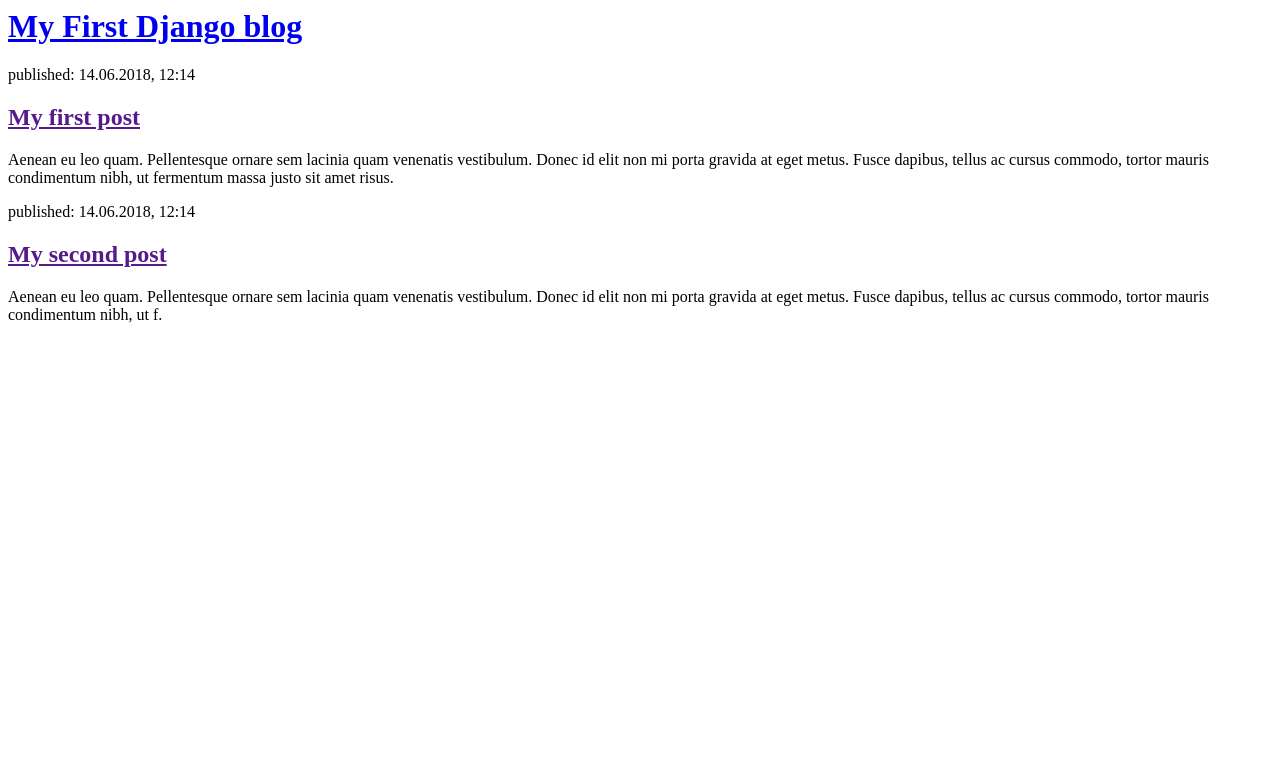
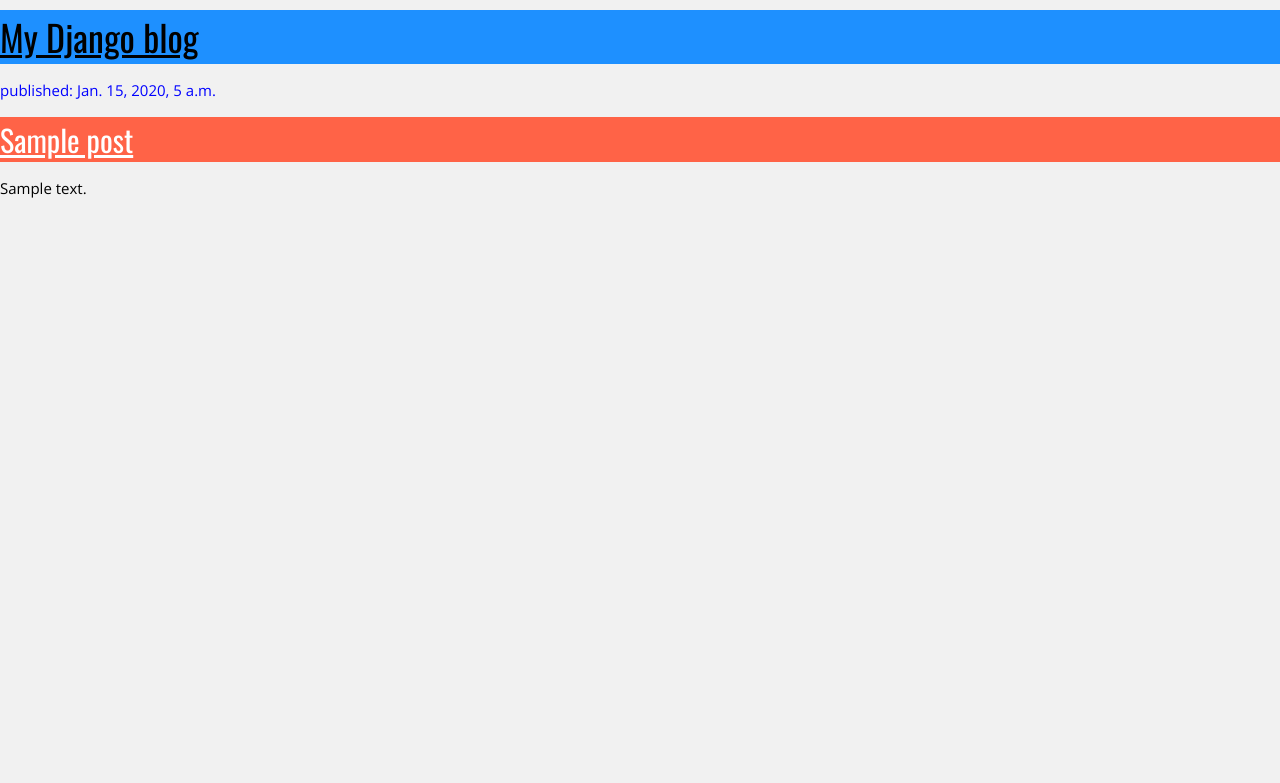
Before and after one commit to dancote/my-first-blog, a Django app: template blog/templates/blog/post_list.html in a window 1280 px wide. Shown: the top 783 px of the page. Run offline with Django 3.2, Linux system fonts and the light colour scheme; the template is opened without the code that fills it: values that come from a table or form of the project are taken from there, others are empty; tables that the repository leaves empty hold one stand-in row (values such as "Sample post").

Commit message:
Modifier le template pour afficher les post de la BD

```diff
--- a/blog/templates/blog/post_list.html
+++ b/blog/templates/blog/post_list.html
@@ -1,22 +1,32 @@
+<!DOCTYPE html>
 <html>
     <head>
-        <title>My First Django blog</title>
+<meta name="viewport" content="width=device-width, initial-scale=1">
+<link rel="stylesheet" href="https://www.w3schools.com/w3css/4/w3.css">
+<link rel="stylesheet" href="https://fonts.googleapis.com/css?family=Oswald">
+<link rel="stylesheet" href="https://fonts.googleapis.com/css?family=Open Sans">
+<link rel="stylesheet" href="https://cdnjs.cloudflare.com/ajax/libs/font-awesome/4.7.0/css/font-awesome.min.css">
+<style>
+h1,h2,h3,h4,h5,h6 {font-family: "Oswald"}
+body {font-family: "Open Sans"}
+</style>
+<body class="w3-light-grey">
+
+<body class="w3-light-grey">
+
+        <title >My First Django blog</title>
     </head>
     <body>
         <div>
-            <h1><a href="/">My First Django blog</a></h1>
+            <h1 style="color:Black;background-color:DodgerBlue;"><a href="/"style="color:Black;">My Django blog</a></h1>
         </div>
 
-        <div>
-            <p>published: 14.06.2018, 12:14</p>
-            <h2><a href="">My first post</a></h2>
-            <p>Aenean eu leo quam. Pellentesque ornare sem lacinia quam venenatis vestibulum. Donec id elit non mi porta gravida at eget metus. Fusce dapibus, tellus ac cursus commodo, tortor mauris condimentum nibh, ut fermentum massa justo sit amet risus.</p>
-        </div>
-
-        <div>
-            <p>published: 14.06.2018, 12:14</p>
-            <h2><a href="">My second post</a></h2>
-            <p>Aenean eu leo quam. Pellentesque ornare sem lacinia quam venenatis vestibulum. Donec id elit non mi porta gravida at eget metus. Fusce dapibus, tellus ac cursus commodo, tortor mauris condimentum nibh, ut f.</p>
-        </div>
+{% for post in posts %}
+    <div>
+        <p style="color:Blue;">published: {{ post.published_date }}</p>
+        <h2 style="color:White;background-color:Tomato;"><a href="" style="color:White;">{{ post.title }}</a></h1>
+        <p style="color:Black;">{{ post.text|linebreaksbr }}</p>
+    </div>
+{% endfor %}
     </body>
 </html>
--- a/blog/views.py
+++ b/blog/views.py
@@ -1,4 +1,7 @@
 from django.shortcuts import render
+from django.utils import timezone
+from .models import Post
 
 def post_list(request):
-    return render(request, 'blog/post_list.html', {})
+    posts = Post.objects.filter(published_date__lte=timezone.now()).order_by('published_date')
+    return render(request, 'blog/post_list.html', {'posts': posts})
```
